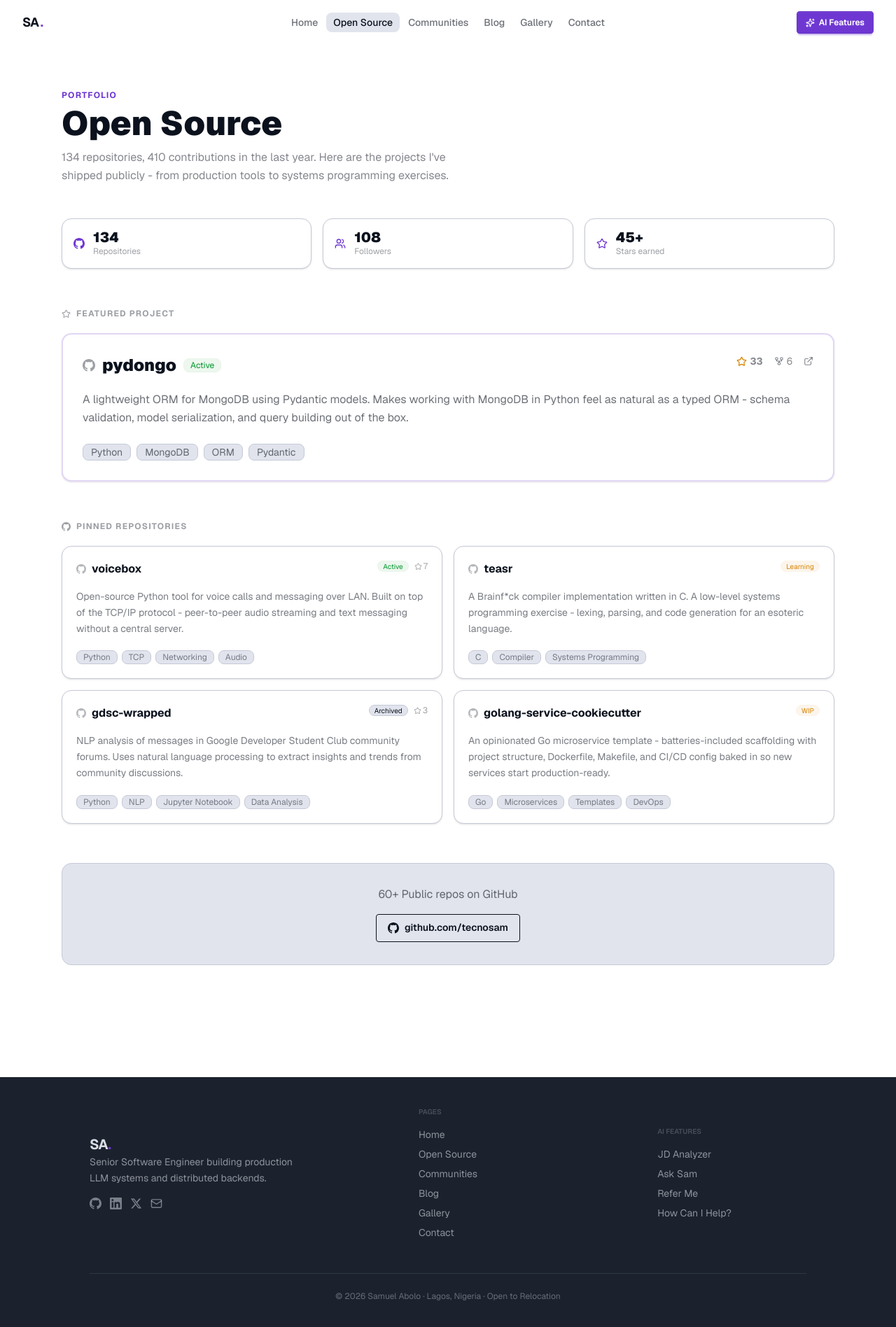
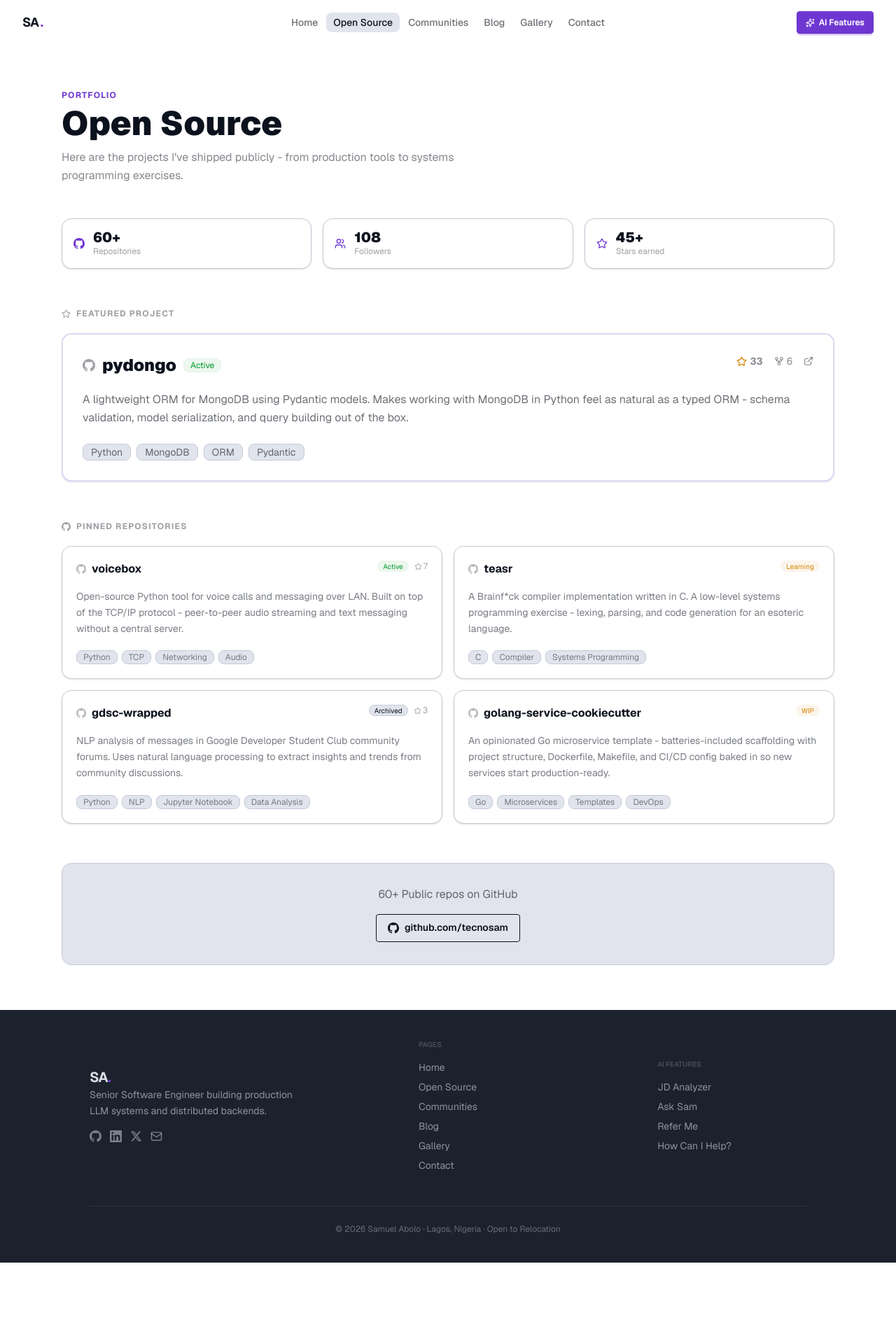
Before and after one commit to tecnosam/portfolio-site, a Next.js app: page /open-source in a window 1280 px wide. Shown: the top 1896 px of the page at 70% size. After the commit the page ends 1804 px from the top, so only its background shows below. Built offline with nearby package versions, Linux system fonts and the light colour scheme.

Commit message:
Update Open Source page statistics and adjust footer layout for improved presentation.

```diff
--- a/src/app/open-source/page.tsx
+++ b/src/app/open-source/page.tsx
@@ -71,14 +71,14 @@ export default function OpenSourcePage() {
         <p className="text-xs font-bold uppercase tracking-widest text-primary mb-2">Portfolio</p>
         <h1 className="text-3xl sm:text-5xl font-black text-base-content mb-3">Open Source</h1>
         <p className="text-base-content/50 max-w-xl text-base leading-relaxed">
-          134 repositories, 410 contributions in the last year. Here are the projects I&apos;ve shipped publicly - from production tools to systems programming exercises.
+          Here are the projects I&apos;ve shipped publicly - from production tools to systems programming exercises.
         </p>
       </div>
 
       {/* Stats */}
       <div className="grid grid-cols-2 sm:grid-cols-3 gap-4 mb-14">
         {[
-          { icon: <GithubIcon size={16} />, value: "134",  label: "Repositories" },
+          { icon: <GithubIcon size={16} />, value: "60+",  label: "Repositories" },
           { icon: <Users size={16} />,     value: "108",  label: "Followers" },
           { icon: <Star size={16} />,      value: "45+",  label: "Stars earned" },
         ].map((s) => (
--- a/src/components/layout/Footer.tsx
+++ b/src/components/layout/Footer.tsx
@@ -21,7 +21,7 @@ const aiLinks = [
 
 export default function Footer() {
   return (
-    <footer className="footer footer-center sm:footer-horizontal bg-neutral text-neutral-content p-10 mt-24">
+    <footer className="footer footer-center sm:footer-horizontal bg-neutral text-neutral-content p-10">
       <div className="grid grid-cols-1 sm:grid-cols-3 gap-8 w-full max-w-5xl text-left">
         {/* Brand */}
         <div className="space-y-3">
```
